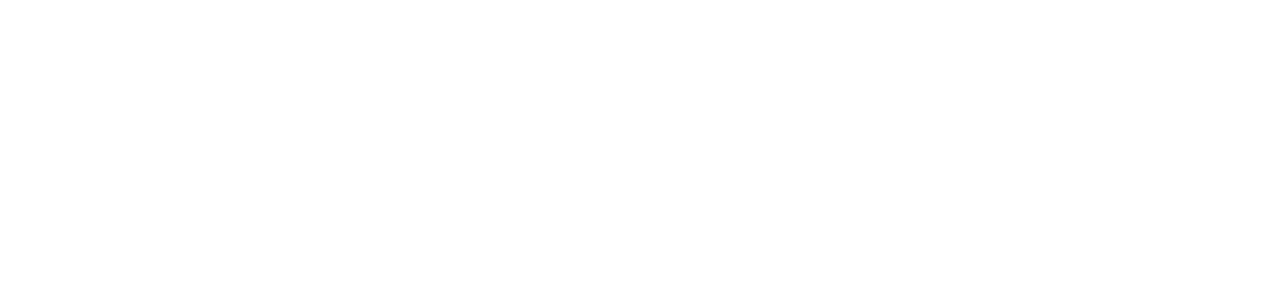
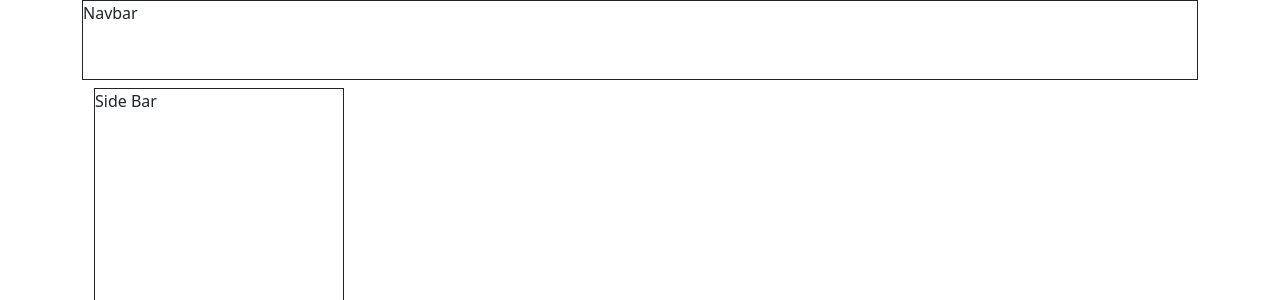
Before and after one commit to MarkRyuo/SalesInventoryManagementSystem, a React (Vite) app: page / in a window 1280 px wide. Shown: the top 300 px of the page. Built offline with nearby package versions, Linux system fonts and the light colour scheme.

Commit message:
Subject: Body

```diff
--- a/src/components/DashboardCards/MainDash.tsx
+++ b/src/components/DashboardCards/MainDash.tsx
@@ -1,3 +1,5 @@
+import { Navbar2 } from "../NavBars/Navbar2";
+import { SideBar } from "./Sidebar";
 
 
 
@@ -7,6 +9,13 @@
 
         <>
 
+        <div className="container-lg">
+                <div className="row">
+                    <div className="col-12"><Navbar2/></div>
+                    <div className="col-12"><SideBar/></div>
+                </div>
+            </div>
+
         </>
     ) ;
 }
```
